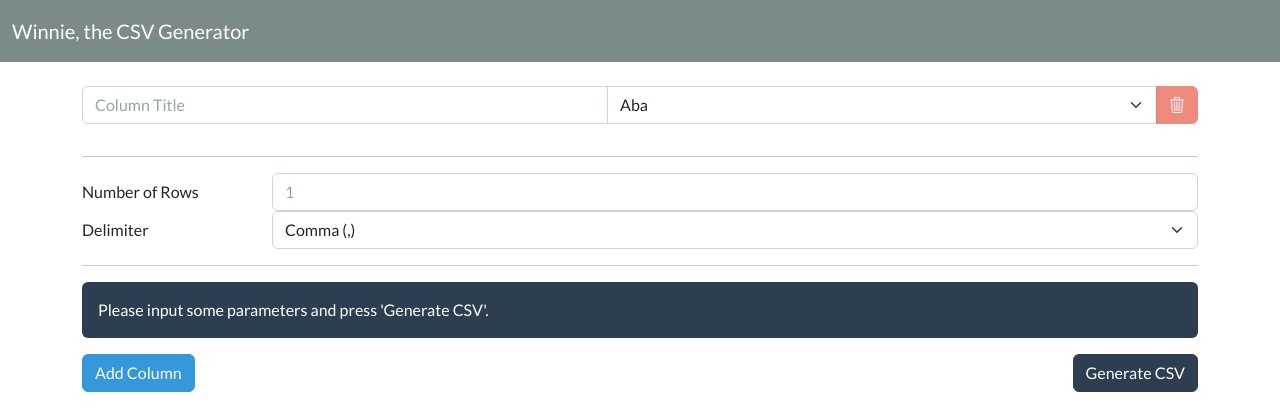
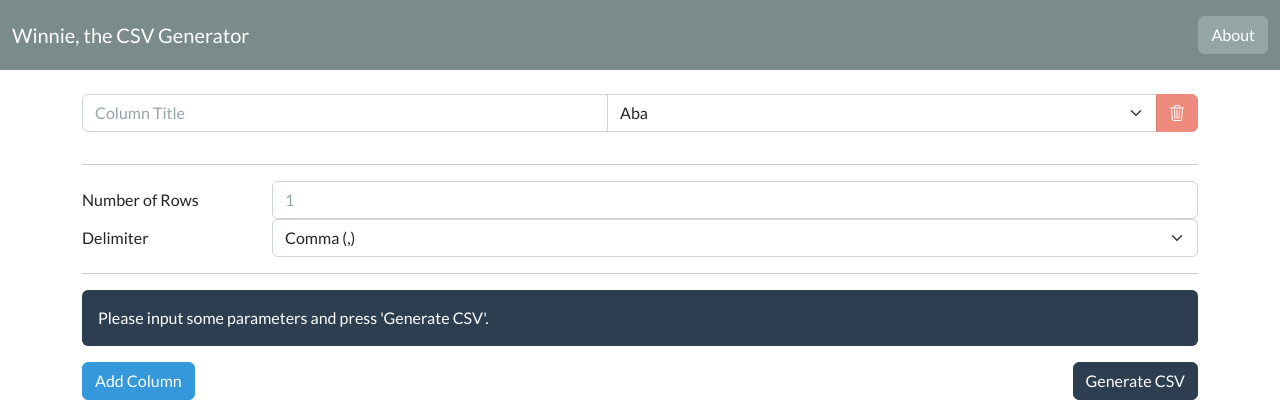
Before and after one commit to paulrmclain/csv-generator, a Flask app: page / in a window 1280 px wide. Shown: the top 420 px of the page. Run offline with Flask 3, Linux system fonts and the light colour scheme; some libraries are stand-ins or nearby versions.

Commit message:
More UI changes

```diff
--- a/main.py
+++ b/main.py
@@ -19,6 +19,10 @@ config = dotenv_values("config.env")
 @app.route("/")
 def index_page():
     return render_template('index.html')
+
+@app.route("/about")
+def about_page():
+    return render_template('about.html')
 
 @app.route('/test/generate/csv/<filename>/<rows>')
 def test_generate_handler(filename, rows):
--- a/templates/index.html
+++ b/templates/index.html
@@ -18,6 +18,11 @@
             <div class="container-fluid">
                 <div class="navbar-header">
                     <a class="navbar-brand" id="header" href="/">Winnie, the CSV Generator</a>
+                </div>
+
+                <div class="d-flex">
+
+                    <a class="btn btn-secondary" href="{{url_for('about_page')}}">About</a>
                 </div>
             </div>
         </nav>
```
Also changed, not shown: templates/about.html (added, +8 -0 lines).
